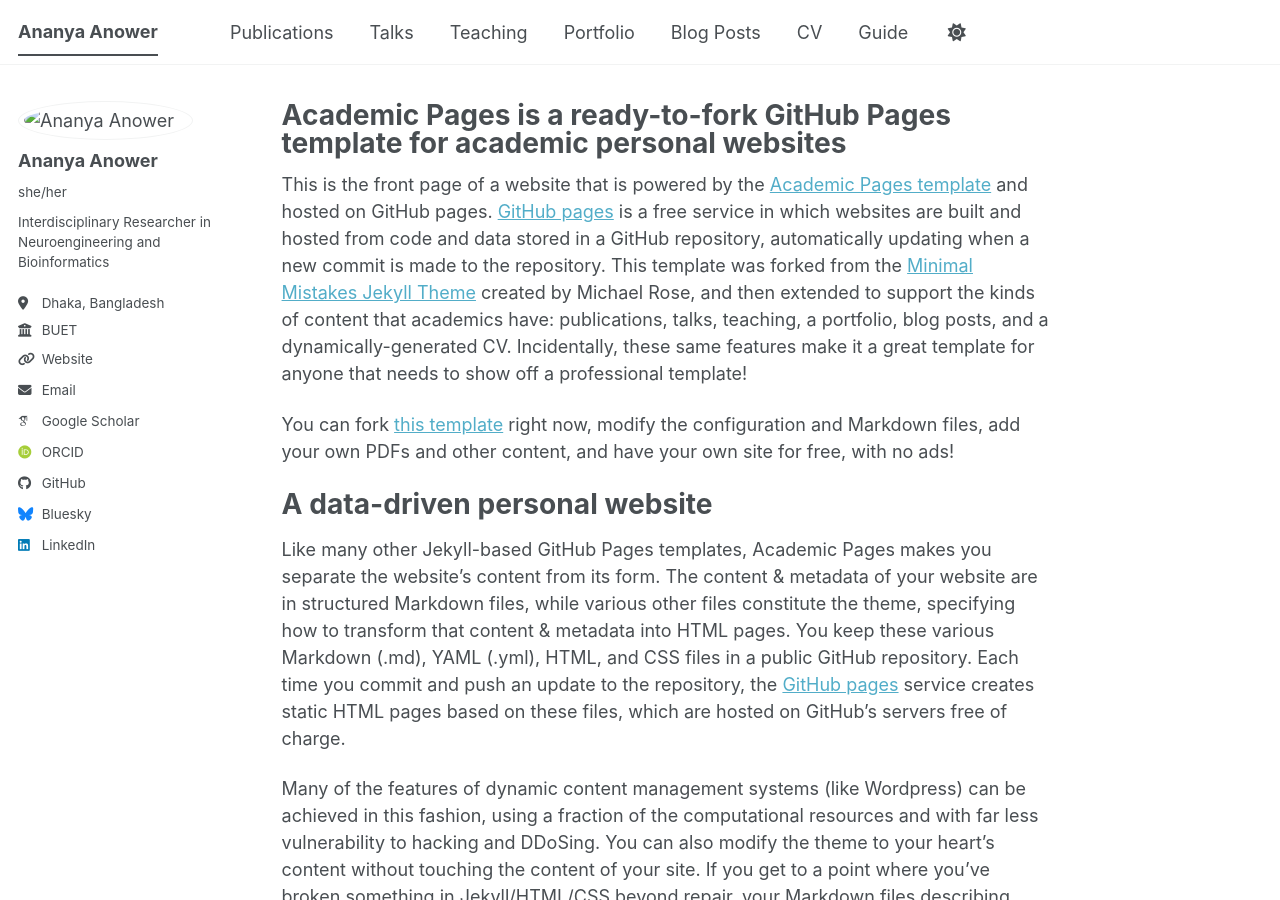
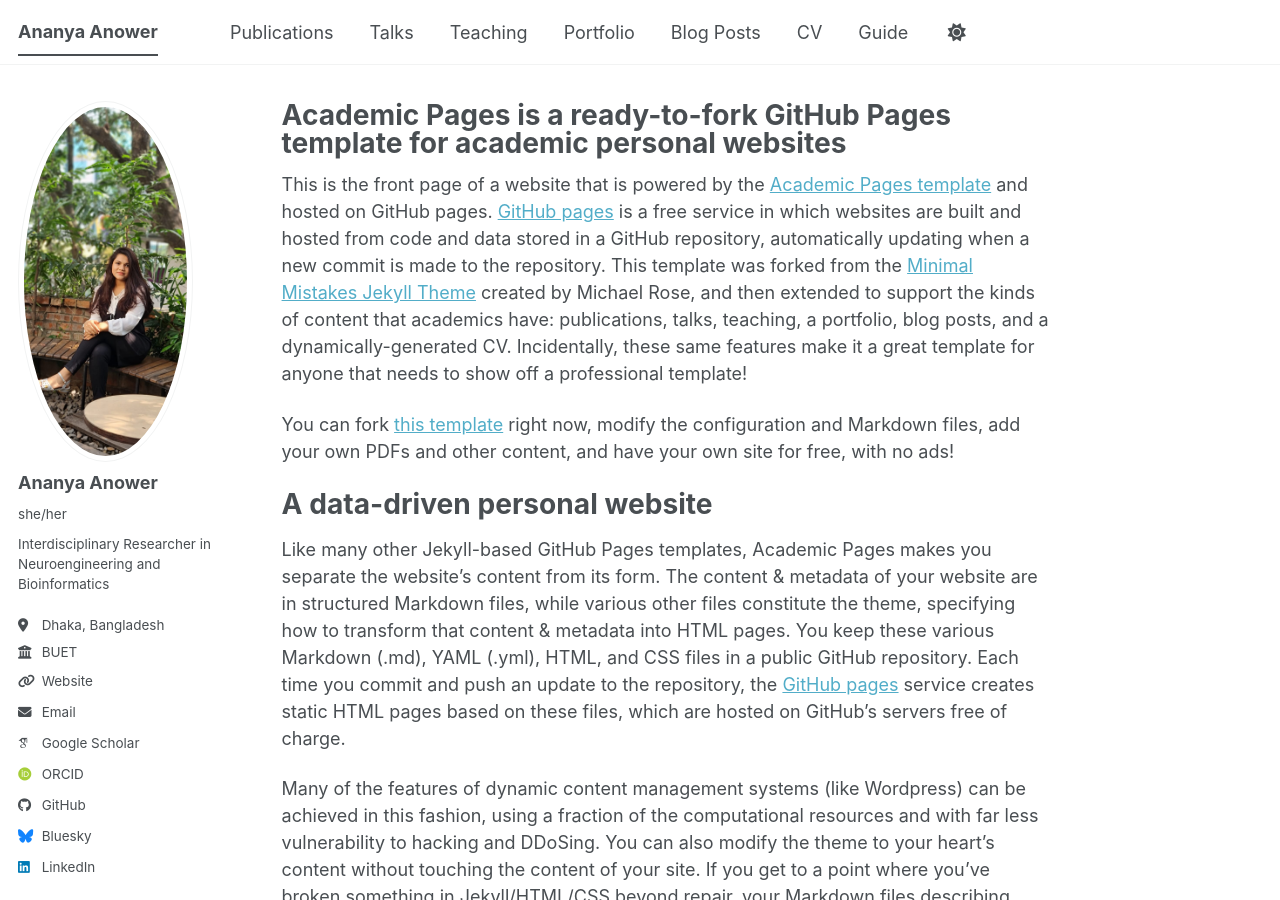
Before and after one commit to AnanyaAnower/AnanyaAnower.github.io, a Jekyll site: the page built from _pages/about.md, in a window 1280 px wide and 900 px high. Built offline with Jekyll 4.4.1, drawn with Linux system fonts in a browser that asks for light colours; some web fonts are replaced; a script bundle is joined from its source files by our own code; library files that are not in the unit come from our copies.

Commit message:
Update _config.yml

```diff
--- a/_config.yml
+++ b/_config.yml
@@ -23,7 +23,7 @@
 #               Additional customization can be done by editing /_includes/author-profile.html
 author:
   # Biographic information
-  avatar           : "/images/Ananya.jpg"
+  avatar           : "Ananya.jpg"
   name             : "Ananya Anower"
   pronouns         : "she/her"
   bio              : "Interdisciplinary Researcher in Neuroengineering and Bioinformatics"
```
